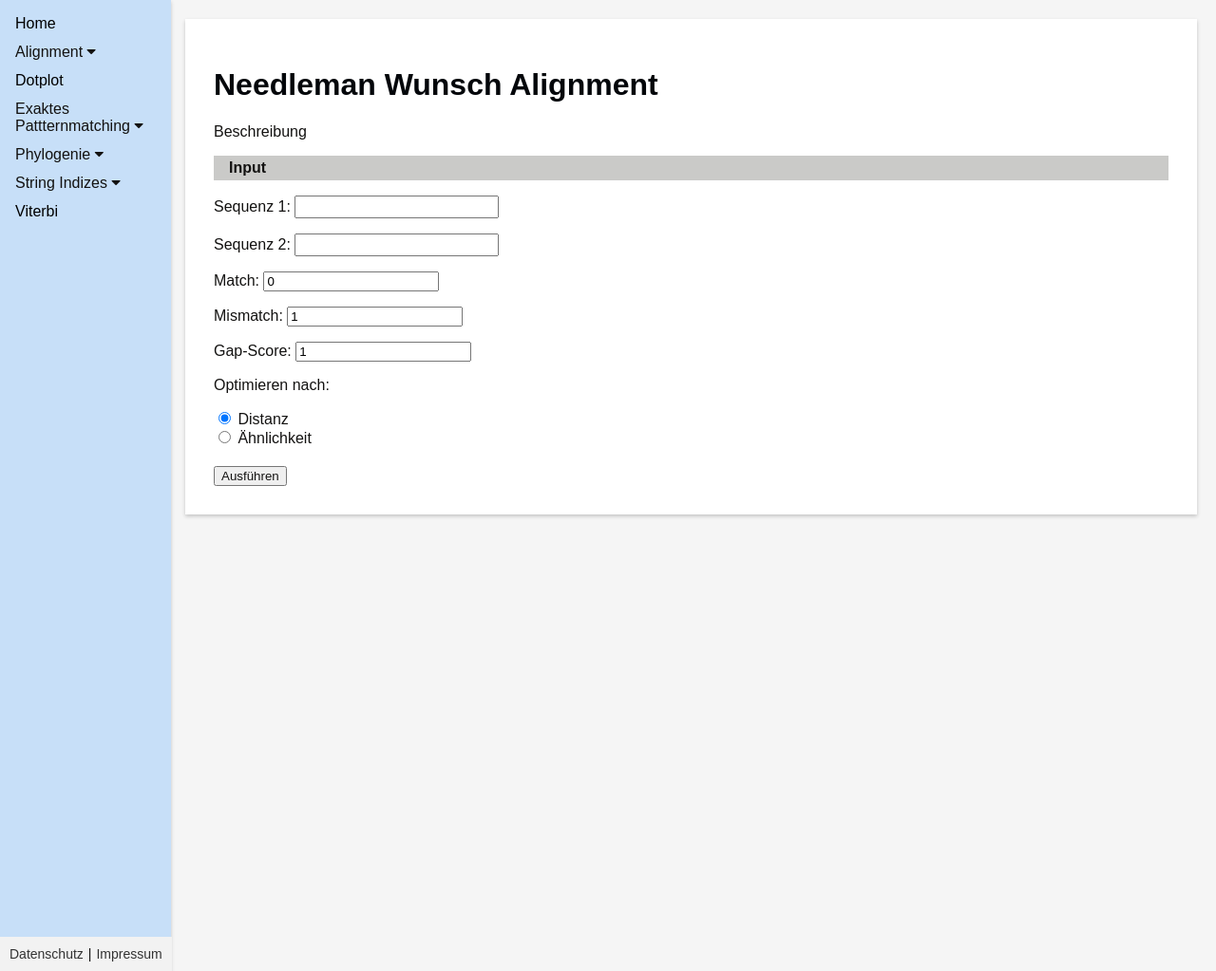
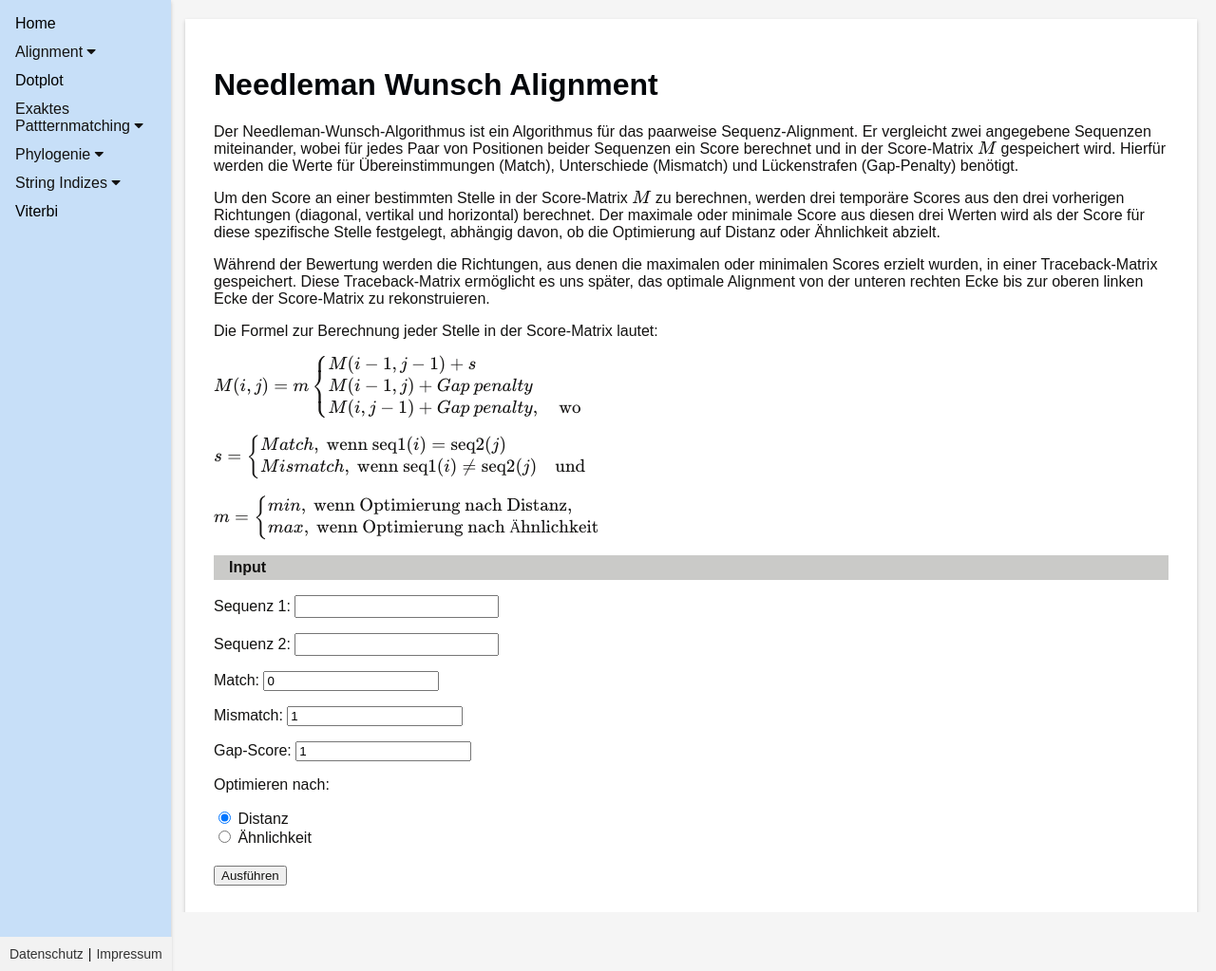
Before and after one commit to ngdqtram99/bioinformatics-hub, a Django app: page /needleman_wunsch/ in a window 1280 px wide. Shown: the whole page at 95% size. Run offline with Django 4.2, Linux system fonts and the light colour scheme.

Commit message:
add description to nw template

```diff
--- a/webapp/templates/needleman_wunsch.html
+++ b/webapp/templates/needleman_wunsch.html
@@ -3,6 +3,10 @@
 
     {% block extra_head %}
     <link rel="stylesheet" href="{% static 'css/alignments.css' %}">
+    <script src="https://polyfill.io/v3/polyfill.min.js?features=es6"></script>
+    <script id="MathJax-script" async
+            src="https://cdn.jsdelivr.net/npm/mathjax@3/es5/tex-mml-chtml.js">
+    </script>
     {% endblock %}
     {% block content %}
 
@@ -10,8 +14,44 @@
     <body>
       <h1>Needleman Wunsch Alignment</h1>
       <p>
-        Beschreibung
-      </p>
+        Der Needleman-Wunsch-Algorithmus ist ein Algorithmus für das paarweise Sequenz-Alignment.
+        Er vergleicht zwei angegebene Sequenzen miteinander, wobei für jedes Paar von Positionen beider Sequenzen ein Score berechnet und in der Score-Matrix \(M\) gespeichert wird.
+         Hierfür werden die Werte für Übereinstimmungen (Match), Unterschiede (Mismatch) und Lückenstrafen (Gap-Penalty) benötigt.
+        </p>
+        <p>
+        Um den Score an einer bestimmten Stelle in der Score-Matrix \(M\) zu berechnen, werden drei temporäre Scores aus den drei vorherigen Richtungen (diagonal,
+        vertikal und horizontal) berechnet. Der maximale oder minimale Score aus diesen drei Werten wird als der Score für diese spezifische Stelle festgelegt, abhängig davon,
+        ob die Optimierung auf Distanz oder Ähnlichkeit abzielt.
+        </p>
+        <p>
+        Während der Bewertung werden die Richtungen, aus denen die maximalen oder minimalen Scores erzielt wurden, in einer Traceback-Matrix gespeichert.
+        Diese Traceback-Matrix ermöglicht es uns später, das optimale Alignment von der unteren rechten Ecke bis zur oberen linken Ecke der Score-Matrix zu rekonstruieren.
+        </p>
+        <p>Die Formel zur Berechnung jeder Stelle in der Score-Matrix lautet: </p>
+        <p> \(
+          M(i,j) = m \begin{cases}
+                      M(i-1,j-1) + s \\
+                      M(i-1,j) + Gap\: penalty \\
+                      M(i,j-1) + Gap\: penalty, \quad \text{wo}
+                    \end{cases}
+                    \)
+          </p>
+          <p>
+          \(
+          s = \begin{cases}
+          Match,\text{ wenn } \text{seq1}(i) = \text{seq2}(j) \\
+          Mismatch,\text{ wenn } \text{seq1}(i) \neq \text{seq2}(j) \quad \text{und}
+          \end{cases}
+          \)
+        </p>
+          <p>
+          \(
+            m = \begin{cases}
+          min,\text{ wenn Optimierung nach Distanz}, \\
+          max,\text{ wenn Optimierung nach Ähnlichkeit}
+          \end{cases}
+          \)
+        </p>
       <h2> Input </h2>
       <form method="POST" action="{% url 'needleman_wunsch' %}">
         {% csrf_token %}
```
